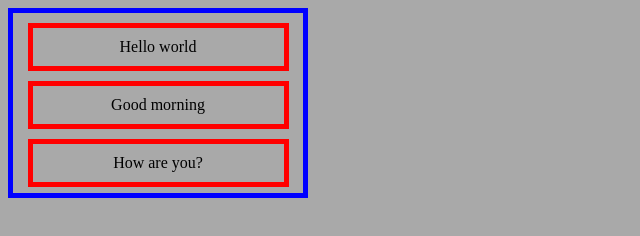
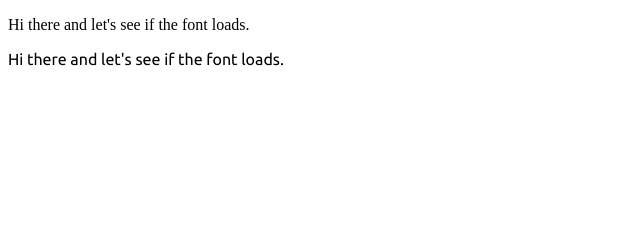
Before and after one commit to ndhorton/ls202, a plain HTML site: page scratch.html in a window 1280 px wide. Shown: the whole page, without its empty margins (0-640 px from the left). Drawn offline with Linux system fonts and the light colour scheme.

Commit message:
Finish codeacademy HTML and CSS tutorials

```diff
--- a/scratch.css
+++ b/scratch.css
@@ -1,19 +1,3 @@
-* {
-    box-sizing: border-box;
-    background-color: darkgray;
+.ubuntu {
+    font-family: Ubuntu;
 }
-
-.outer {
-    border: thick solid blue;
-    height:190px;
-    width: 300px;
-    position: static;
-}
-
-.inner {
-    border: thick solid red;
-    padding: 10px;
-    width: 90%;
-    margin: 10px auto;
-    text-align: center;
-}
--- a/scratch.html
+++ b/scratch.html
@@ -2,16 +2,15 @@
 <html lang="en">
   <head>
     <meta charset="utf-8">
-
+    <link rel="preconnect" href="https://fonts.googleapis.com">
+    <link rel="preconnect" href="https://fonts.gstatic.com" crossorigin>
+    <link href="https://fonts.googleapis.com/css2?family=Ubuntu:ital,wght@0,300;0,400;0,500;0,700;1,300;1,400;1,500;1,700&display=swap" rel="stylesheet">
     <link href="./scratch.css" rel="stylesheet">
 
     <title>Scratch</title>
   </head>
   <body>
-    <div class="outer">
-      <p class="inner">Hello world</p>
-      <p class="inner">Good morning</p>
-      <p class="inner">How are you?</p>
-    </div>
+    <p>Hi there and let's see if the font loads.</p>
+    <p class="ubuntu">Hi there and let's see if the font loads.</p>
   </body>
 </html>
```
Also changed, not shown: 2 other files.
